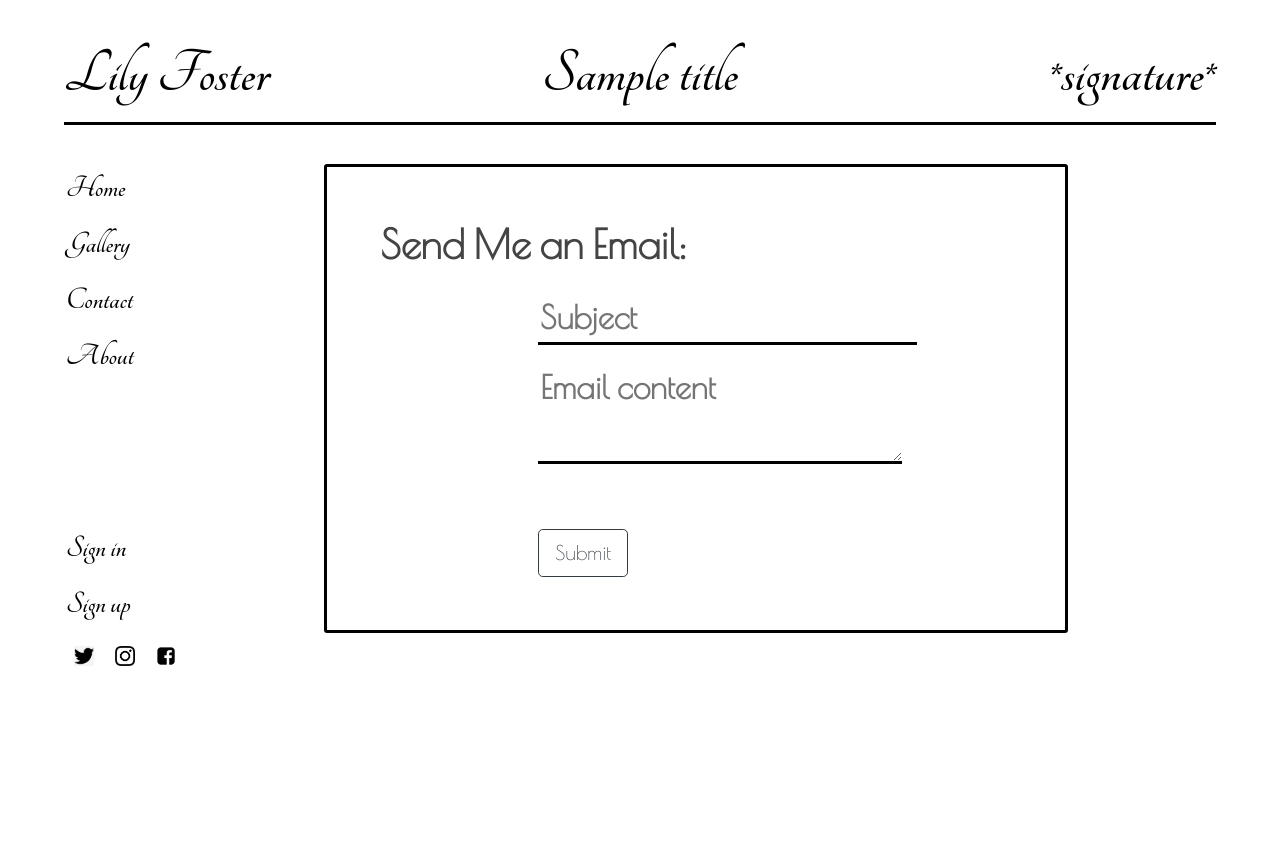
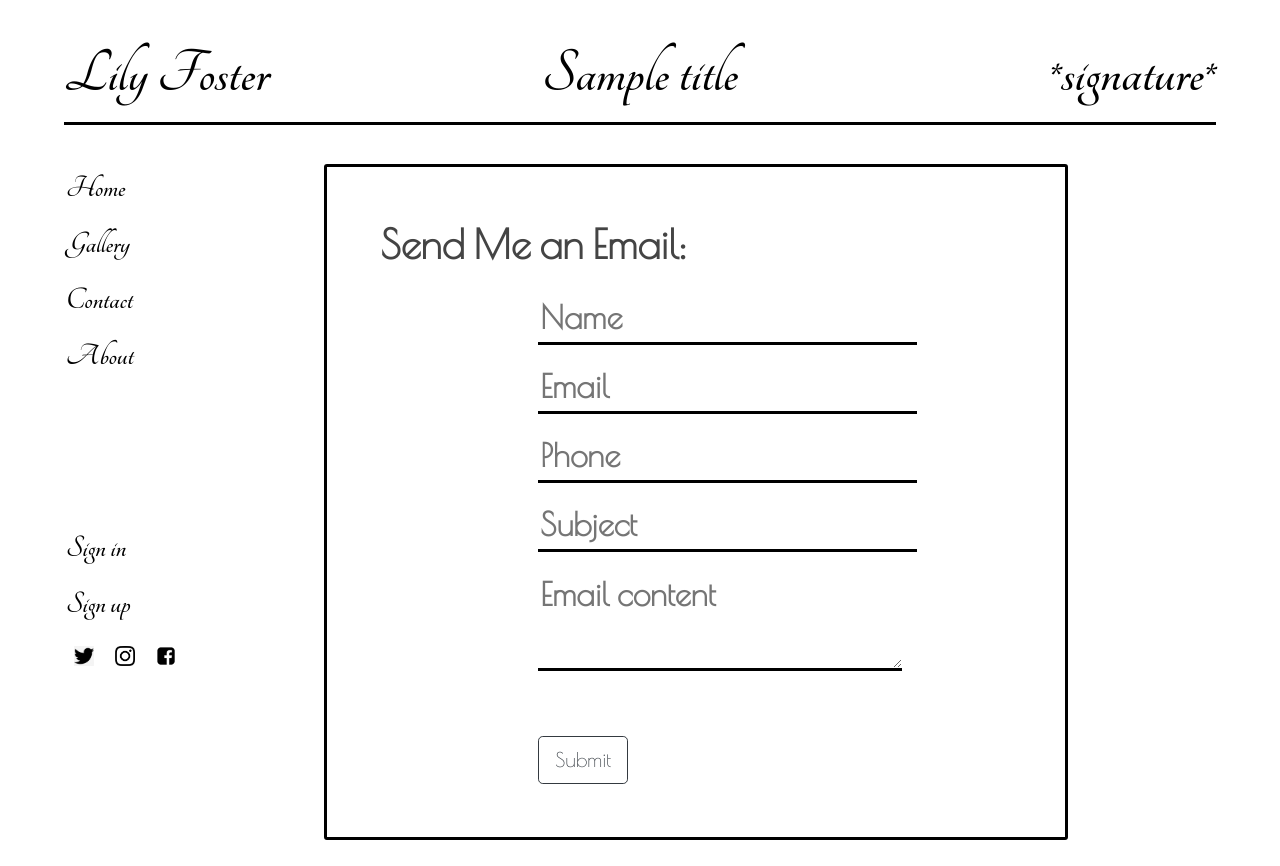
Before and after one commit to MatthewFoster02/lily-foster-art, a Python web app: template ProjectLily/src/templates/contact.html in a window 1280 px wide. Before the commit the page ends 666 px from the top, so only its background shows below. Run offline with Jinja, Linux system fonts and the light colour scheme; the template is opened without the code that fills it: most values are stand-ins (such as "Sample title", 1, 10 or a date in 2020); form fields are guessed from the names that the template uses; some libraries are stand-ins or nearby versions.

Commit message:
Update front-end
Updated the front-end to show the extra fields to logged out users if they wish to get in contact.

```diff
--- a/ProjectLily/src/templates/contact.html
+++ b/ProjectLily/src/templates/contact.html
@@ -11,6 +11,47 @@
         <form method="POST", action="", class="login" id="contact">
 
           {{ form.hidden_tag() }}
+
+          {% if not current_user.is_authenticated %}
+            <div>
+                {% if form.name.errors %}
+                    {{ form.name(class="form-control form-control-lg is-invalid mt-5") }}
+                    <div class="invalid-feedback">
+                        {% for error in form.name.errors %}
+                            <span>{{ error }}</span>
+                        {% endfor %}
+                    </div>
+                {% else %}
+                    {{ form.name(class="userinput mt-3", placeholder=form.name.label.text) }}
+                {% endif %}
+            </div>
+
+            <div>
+                {% if form.email.errors %}
+                    {{ form.email(class="form-control form-control-lg is-invalid mt-5") }}
+                    <div class="invalid-feedback">
+                        {% for error in form.email.errors %}
+                            <span>{{ error }}</span>
+                        {% endfor %}
+                    </div>
+                {% else %}
+                    {{ form.email(class="userinput mt-3", placeholder=form.email.label.text) }}
+                {% endif %}
+            </div>
+
+            <div>
+                {% if form.phone.errors %}
+                    {{ form.phone(class="form-control form-control-lg is-invalid mt-5") }}
+                    <div class="invalid-feedback">
+                        {% for error in form.phone.errors %}
+                            <span>{{ error }}</span>
+                        {% endfor %}
+                    </div>
+                {% else %}
+                    {{ form.phone(class="userinput mt-3", placeholder=form.phone.label.text) }}
+                {% endif %}
+            </div>
+          {% endif %}
 
           <div>
               {% if form.subject.errors %}
--- a/ProjectLily/src/users/forms.py
+++ b/ProjectLily/src/users/forms.py
@@ -74,6 +74,7 @@ class ContactFormLoggedOut(FlaskForm):
     """
         Contact form when logged out (not signed in)
     """
+    name = StringField('Name', validators=[DataRequired(), Length(max=33)])
     email = StringField('Email', validators=[DataRequired(), Email()])
     phone = IntegerField('Phone Number', validators=[DataRequired()])
     subject = StringField('Subject', validators=[DataRequired(), Length(max=100)])
--- a/ProjectLily/src/users/routes.py
+++ b/ProjectLily/src/users/routes.py
@@ -22,7 +22,7 @@ def contact():
             return redirect(url_for('main.index'))
     else:
         if form.validate_on_submit():
-            send_contact_email_logged_out(form.email.data, form.phone.data, form.subject.data, form.email_content.data)
+            send_contact_email_logged_out(form.name.data, form.email.data, form.phone.data, form.subject.data, form.email_content.data)
             flash('Email sent! Thanks for getting in touch!', 'success')
             return redirect(url_for('main.index'))
     return render_template('contact.html', title="Contact", form=form)
--- a/ProjectLily/src/users/util.py
+++ b/ProjectLily/src/users/util.py
@@ -67,12 +67,12 @@ If you did not attempt to sign up to Lily Foster Art, then you may ignore this e
 '''
     mail.send(email_msg)
 
-def send_contact_email_logged_out(email, phone, subject, content):
+def send_contact_email_logged_out(name, email, phone, subject, content):
     email_msg = Message(subject, sender='lilyfosterart.business@gmail.com', recipients=[app_email])
     email_msg.body = f'''{content}
 
 User Details:
-Name: Unkown
+Name: {name}
 Email: {email}
 Phone: {phone}
 '''
```
